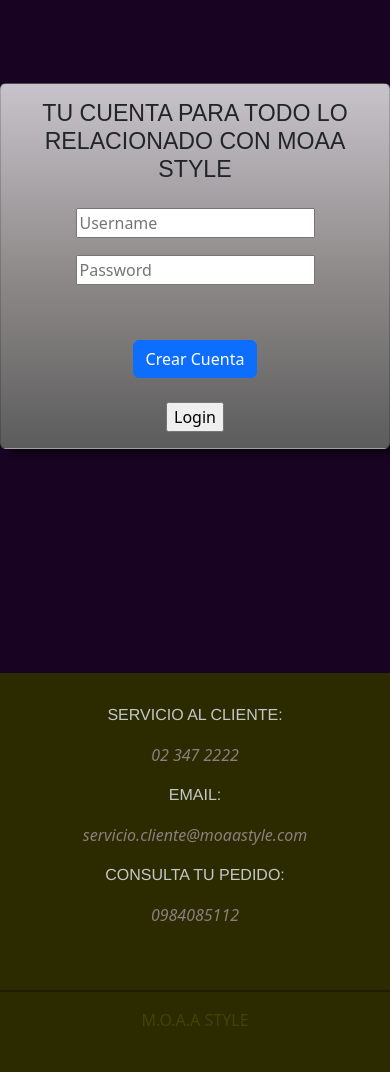
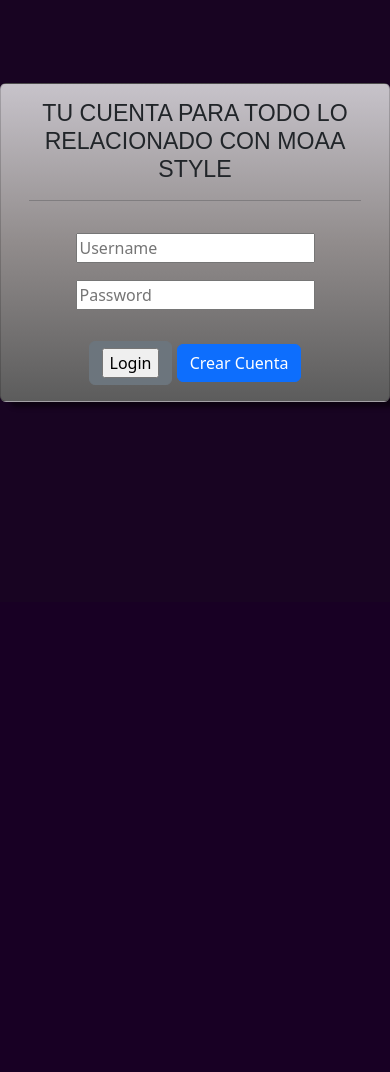
Before and after one commit to David-Quiroga/Proyecto, a Flask app: page /login in a window 390 px wide. Shown: the part 244-1316 px from the top of the page. After the commit the page ends 650 px from the top, so only its background shows below. Run offline with Flask 2, Linux system fonts and the light colour scheme; some libraries are stand-ins or nearby versions.

Commit message:
feat:guardar cambios en login: botones juntos y login centrado

```diff
--- a/app/static/estilos/estilos.css
+++ b/app/static/estilos/estilos.css
@@ -137,6 +137,7 @@
 .login{
   padding-top: 100px;
   padding-bottom: 200px;
+
 }
 .registro{
   background: linear-gradient(#c7c3ca, #918c8c, rgb(92, 92, 92));
--- a/app/templates/login.html
+++ b/app/templates/login.html
@@ -64,6 +64,7 @@
             </div>
         </div>
     </nav>
+    <center>
     <div class="container">
         <br>
         <div class="col-md-5">
@@ -73,7 +74,7 @@
                     <center>
                         <h3 class="letra2">TU CUENTA PARA TODO LO RELACIONADO CON MOAA STYLE</h3>
                     </center>
-    <center>
+                    <hr>
         <form id="formulario" method="POST" action ="">
             <div class="contenedor">
                 <div class="input-contenedor">
@@ -89,62 +90,16 @@
             </div>
             <div class="form-group">
                     <center>
-                    <br>
+                    <button type="button" class="btn btn-secondary">{{ form.submit }}</button>
                     <a href="{{ url_for('register')}}"><button type="button" class="btn btn-primary">Crear Cuenta</button></a>
             </div>
-            <div class="form-group">
-                    <center>
-                    <br>
-                    {{ form.submit }}
-            </div>
         </div>
-                </div>
-            </div>
-    </center>
-            <!-- <div>
-                <label class="blanco" for="sesionIniciadaHTML">Mantener la sesión iniciada</label>
-                <input type="checkbox" id="sesionIniciadaHTML" />
+    </div>
+</div>
+    </div>
+        </div>
+            </form>
 
-            </div> -->
-            </div>
-        </div>
-        </form>
-    </div>
-    <br>
-    <center>
-        <footer class="fondopiepag">
-            <div class="row colorletra">
-                <div class="col-sm-4">
-                    <div>
-                        <div>
-                            <p class="fuente">SERVICIO AL CLIENTE:</p>
-                            <p><em>02 347 2222</em></p>
-                        </div>
-                    </div>
-                </div>
-                <div class="col-sm-4 ">
-                    <div>
-                        <div>
-                            <p class="fuente">EMAIL:</p>
-                            <p><em>servicio.cliente@moaastyle.com</em></p>
-                        </div>
-                    </div>
-                </div>
-                <div class="col-sm-4">
-                    <p class="fuente">CONSULTA TU PEDIDO:</p>
-                    <p><em>0984085112</em></p>
-                </div>
-            </div>
-        </footer>
-    </center>
-    <!-- marca de agua -->
-    <div class="fondopiepag">
-        <center>
-            <hr size="5px" color="black">
-            <p class="silver-text">M.O.A.A STYLE</p>
-            <br>
-        </center>
-    </div>
 </body>
 
 </html>
```
